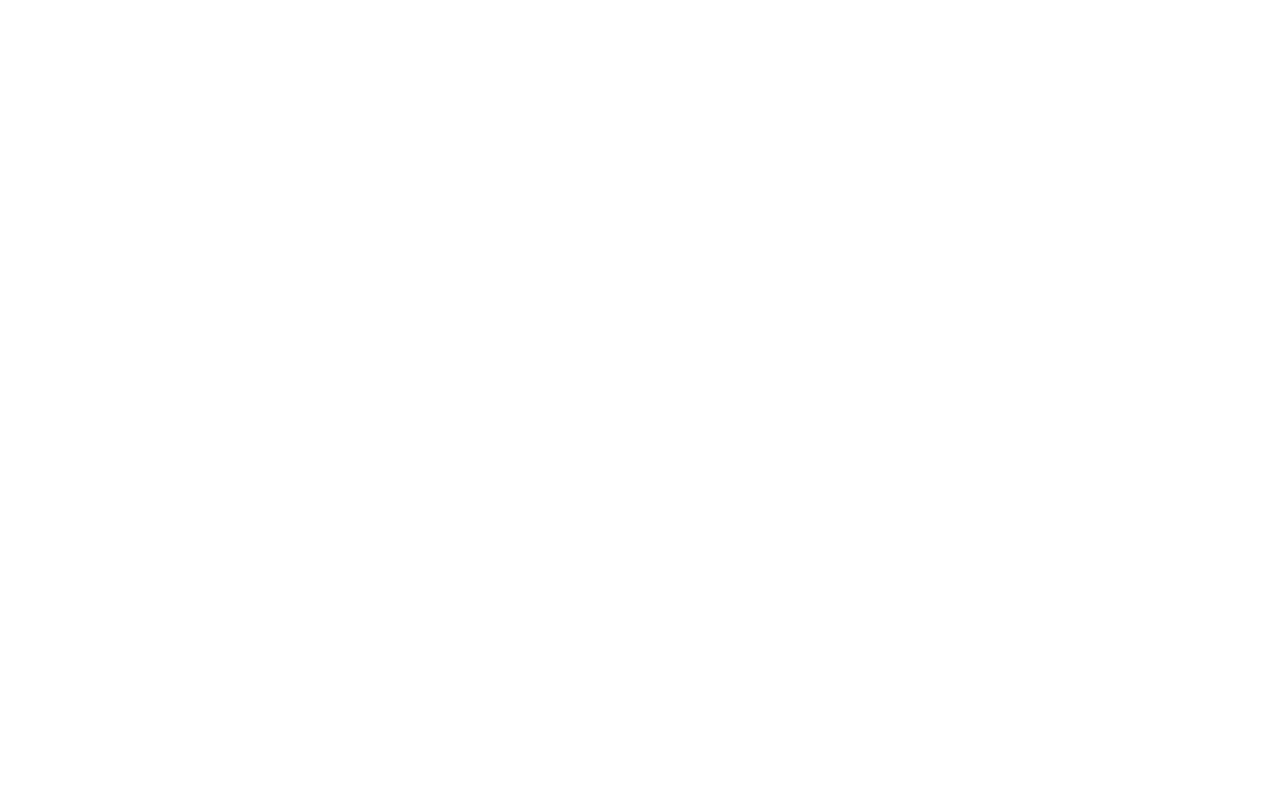
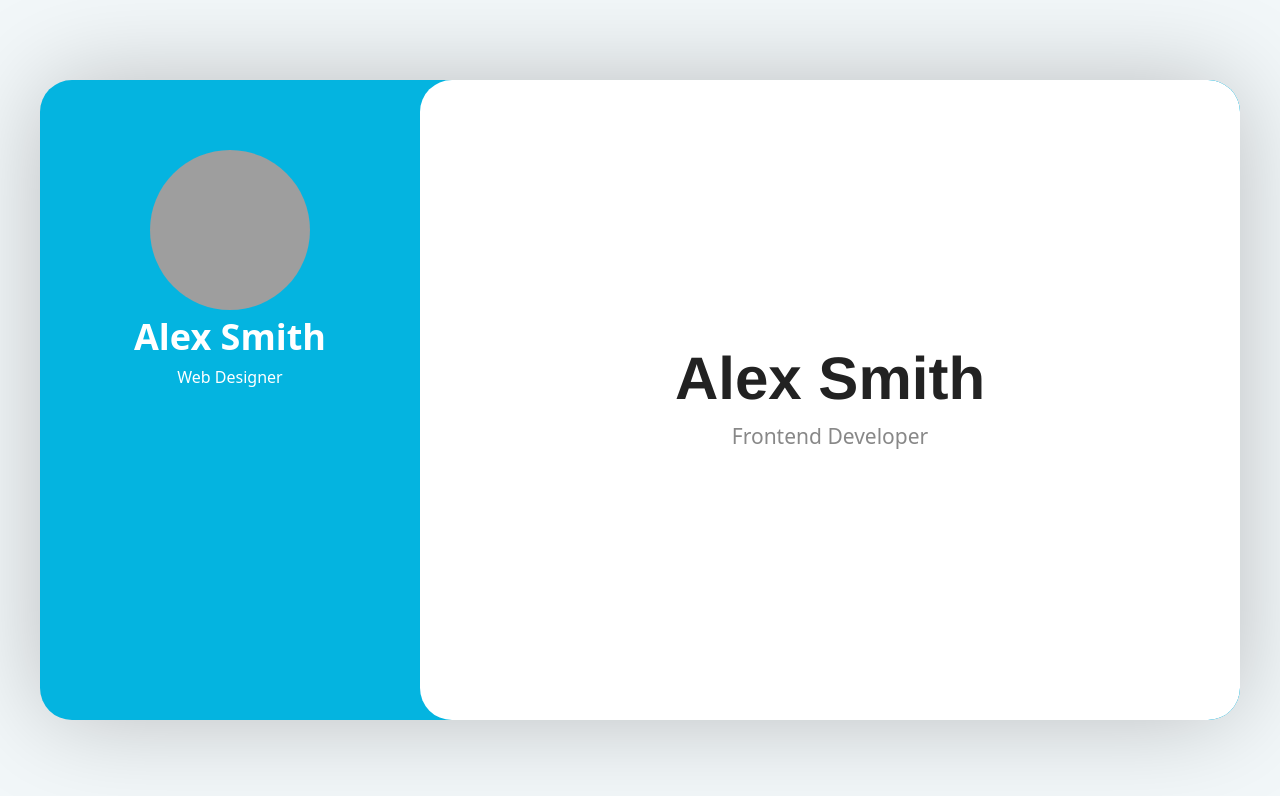
Before and after one commit to Sakib-Ahmad-Siddiquee/30-Min-Coding-challenge, a plain HTML site: page Day 2/index.html in a window 1280 px wide. Drawn offline with nearby package versions, Linux system fonts and the light colour scheme; grey boxes are pictures that could not be loaded.

Commit message:
day 2 design started

```diff
--- a/Day 2/index.html
+++ b/Day 2/index.html
@@ -9,6 +9,27 @@
     <link rel="stylesheet" href="style.css">
 </head>
 <body>
-
+    <div class="h-screen w-screen main-color">
+       <!-- wrapper -->
+       <div class="flex justify-center items-center h-full w-full">
+         <!-- Main blue body section -->
+        <div class="body-bg max-w-7xl w-full h-4/5 m-10 rad-32 shadows overflow-hidden flex">
+            <!-- main header blue section -->
+                <header class="h-full w-380 w-full">
+                    <div class="flex flex-col items-center header-title">
+                        <img class="rounded-full w-40 h-40" src="https://lmpixels.com/demo/breezycv/light/1/img/main_photo.jpg" alt="" >
+                        <h2 class="text-white">Alex Smith</h2>
+                        <h3 class="text-white">Web Designer</h3>
+                    </div>
+                </header>
+                <!-- Name and Subtitle section -->
+                <div class="bg-white w-full h-full rad-32 flex-col items-center flex justify-center title-name">
+                    <h1>Alex Smith</h1>
+                    <h4>Frontend Developer</h4>
+                </div>
+        </div>
+       </div>
+        <div></div>
+    </div>
 </body>
 </html>
--- a/Day 2/style.css
+++ b/Day 2/style.css
@@ -0,0 +1,36 @@
+.main-color{
+    background-color: #f2f7f9;
+}
+.body-bg{
+    background-color: #04b4e0;
+}
+.rad-32{
+    border-radius: 32px;
+}
+.w-380{
+    max-width: 380px;
+    padding: 70px 30px 45px;
+}
+.shadows{
+    box-shadow: 0 0 100px -5px rgb(0 0 0 / 25%);
+}
+.title-name h1{
+    font-size: 60px;
+    line-height: 74px;
+    color: #222;
+    font-family: poppins,Helvetica,sans-serif;
+    font-weight: 600;
+}
+.title-name h4{
+    color: #888;
+    font-size: 21px;
+    font-weight: 300;
+    margin: 5px 0;
+}
+.header-title h2{
+    font-size: 36px;
+    font-weight: 600;
+    color: #fff;
+    margin: 5px 0 7px;
+    line-height: 1.2em;
+}
```
Also changed, not shown: source.txt (added).
